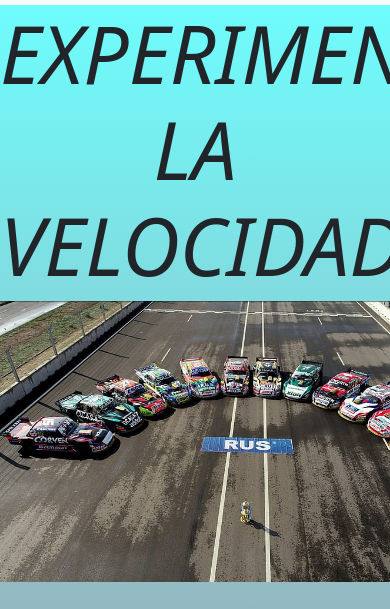
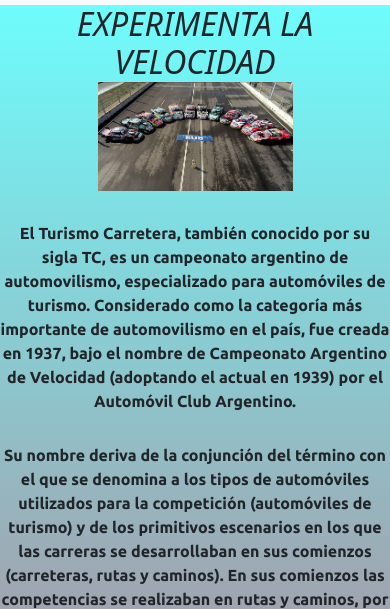
Before and after one commit to Marcelo-Pereyra/PF_PEREYRA, a plain HTML site: page index.html in a window 390 px wide. Shown: the part 213-822 px from the top of the page. Drawn offline with nearby package versions, Linux system fonts and the light colour scheme.

Commit message:
responsive inicio reparado

```diff
--- a/scss/assets/_mediaquery.scss
+++ b/scss/assets/_mediaquery.scss
@@ -1,16 +1,24 @@
 /* Responsive inicio */
 @media (max-width: 1125px) {
+   .main h1 {
+        font-size: 2rem;
+        margin: auto;
+        flex-wrap: wrap;
+    }
+
     .video iframe {
         width: 500px;
         flex-wrap: wrap;
     }
+
     .mapa iframe {
         width: 500px;
         flex-wrap: wrap;
     }
+
     .main img {
 
-        max-width: 500px;
+        max-width: 50vw;
 
     }
 }
```
Also changed, not shown: css/style.css, 1 other file.
